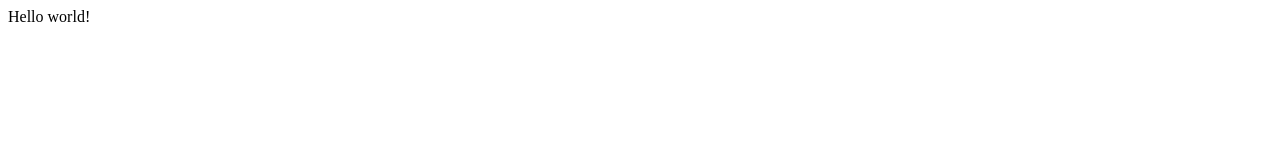
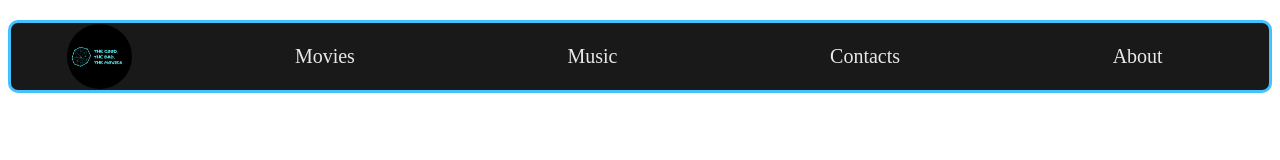
Before and after one commit to timush-a/bio, a plain HTML site: page project0/index.html in a window 1280 px wide. Drawn offline with Linux system fonts and the light colour scheme.

Commit message:
update index.html

```diff
--- a/project0/index.html
+++ b/project0/index.html
@@ -1,9 +1,27 @@
 <!DOCTYPE html>
 <html>
     <head>
-        <title>My web page</title>
-    </head>
+		<link rel="stylesheet" type="text/css" href="style.css">
+        <meta name="viewport" content="width=device-width, initial-scale=1.0">
+        <title>Movies</title>
+            <style>
+
+                @media (max-width: 448px) {
+                    .logo {
+                        display: none;
+                    }
+                }
+            </style>
+	</head>
     <body>
-        Hello world!
+        <ul class="nav">
+			<li>
+				<img class="logo" src="logo.png"alt="Alt" />
+            </li>
+            <li><a href="https://timush-a.github.io/cs50/project0/movies.html">Movies</a>
+            <li><a href="https://timush-a.github.io/cs50/project0/music.html">Music</a>
+			<li><a href="https://timush-a.github.io/cs50/project0/contacts.html">Contacts</a>
+            <li><a href="https://timush-a.github.io/cs50/project0/about.html">About</a>
+        </ul>
     </body>
 </html>
```
